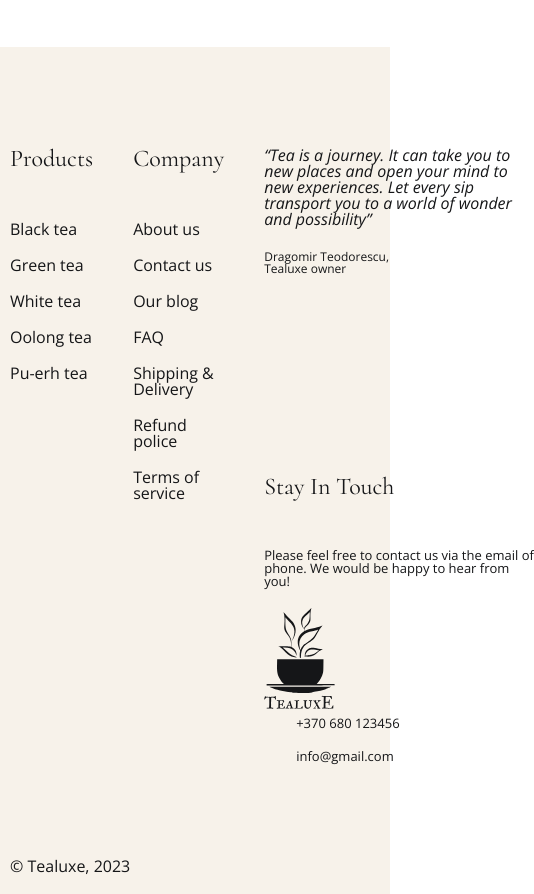
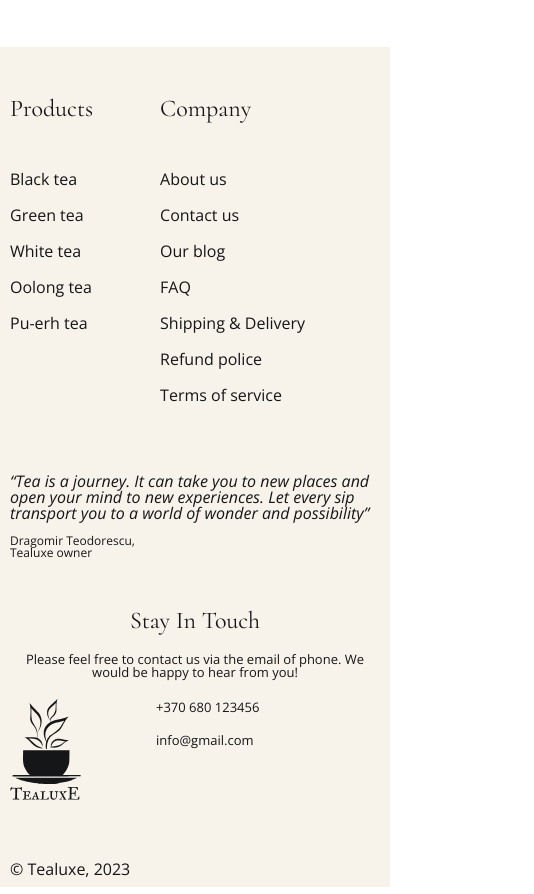
Before and after one commit to Bigon4ik/tea, a plain HTML site: page index.html in a window 390 px wide. Shown: the part 3824-4718 px from the top of the page, 534 px wide, since content can reach past the window. Drawn offline with nearby package versions, Linux system fonts and the light colour scheme.

Commit message:
add media in footer 480,360

```diff
--- a/css/style.css
+++ b/css/style.css
@@ -414,10 +414,9 @@ body{
      font-size: 13px;
      margin-bottom: 20px;
  }
-.footer-nav{
+.footer__nav{
     display: flex;
     flex-wrap: wrap;
-
  }
 .footer__nav-logo{
     margin-right: 40px;
@@ -762,6 +761,49 @@ body{
     .prioritise{
         padding: 50px 0;
     }
+    .footer__inner{
+        display: flex;
+        flex-wrap: wrap;
+    }
+    .footer__blockquote{
+        width: 100%;
+    }
+    .footer__blockquote-text{
+        margin-bottom: 10px;
+        margin-top: 50px;
+
+    }
+    .footer__contacts{
+        margin-top: 50px;
+        width: 100%;
+    }
+    .footer__contacts-title{
+        margin-bottom: 20px;
+        text-align: center;
+    }
+    .footer__contacts-text{
+        text-align: center;
+    }
+    .footer__nav{
+        flex-wrap: nowrap;
+    }
+    .footer__social{
+        margin-left: 30px;
+    }
+    .footer__copy{
+        margin-right: auto;
+    }
+    .footer__products{
+        margin-right: auto;
+        padding-right: 20px;
+    }
+    .footer__company{
+        padding-right: 20px;
+        margin-right: 55px;
+    }
+    .footer{
+        padding: 50px 0 10px;
+    }
 
 
 }
@@ -862,5 +904,18 @@ body{
         gap: 40px 100px;
     }
 
+    .footer__company{
+        padding-right: 15px;
+        margin-right: 0;
+    }
+    .footer__nav{
+        flex-wrap: wrap;
+        justify-content: center;
+    }
+    .footer__social{
+        margin-left: auto;
+        margin-right: auto;
+    }
+
 
 }
```
